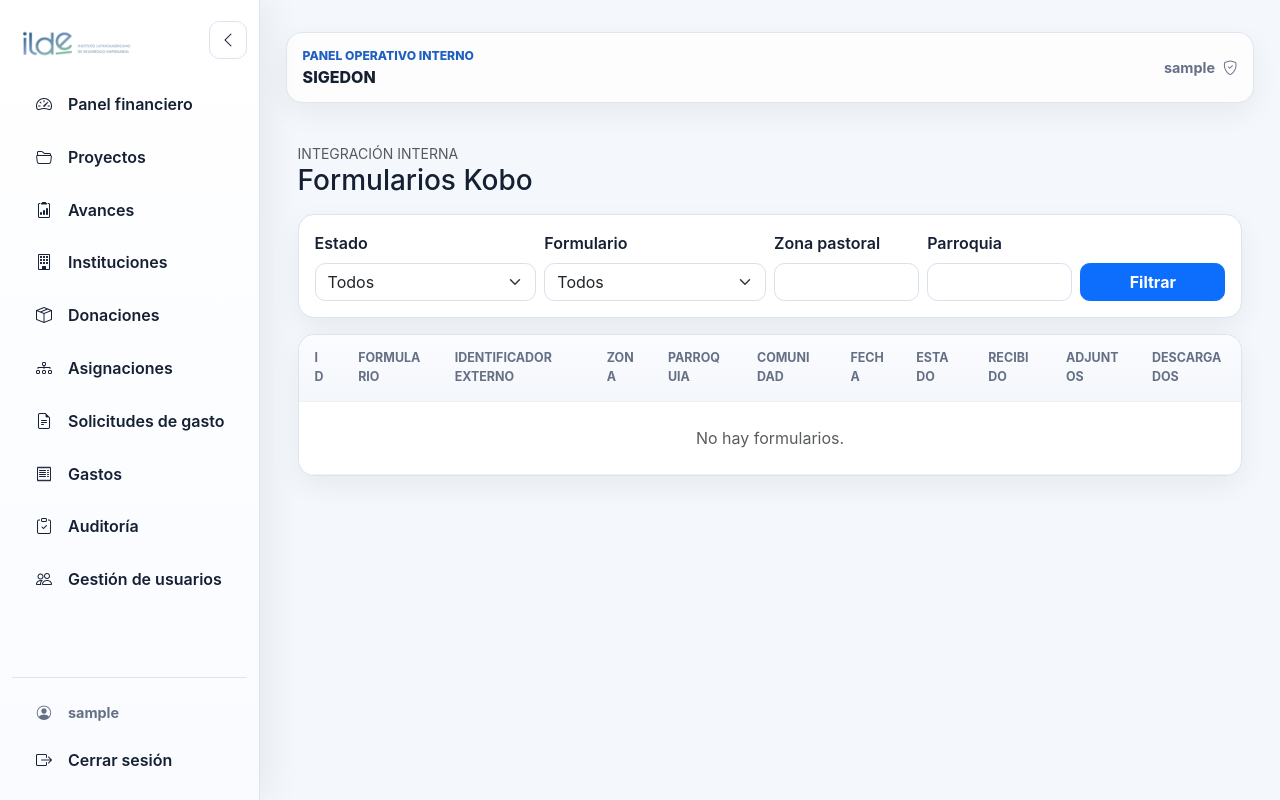
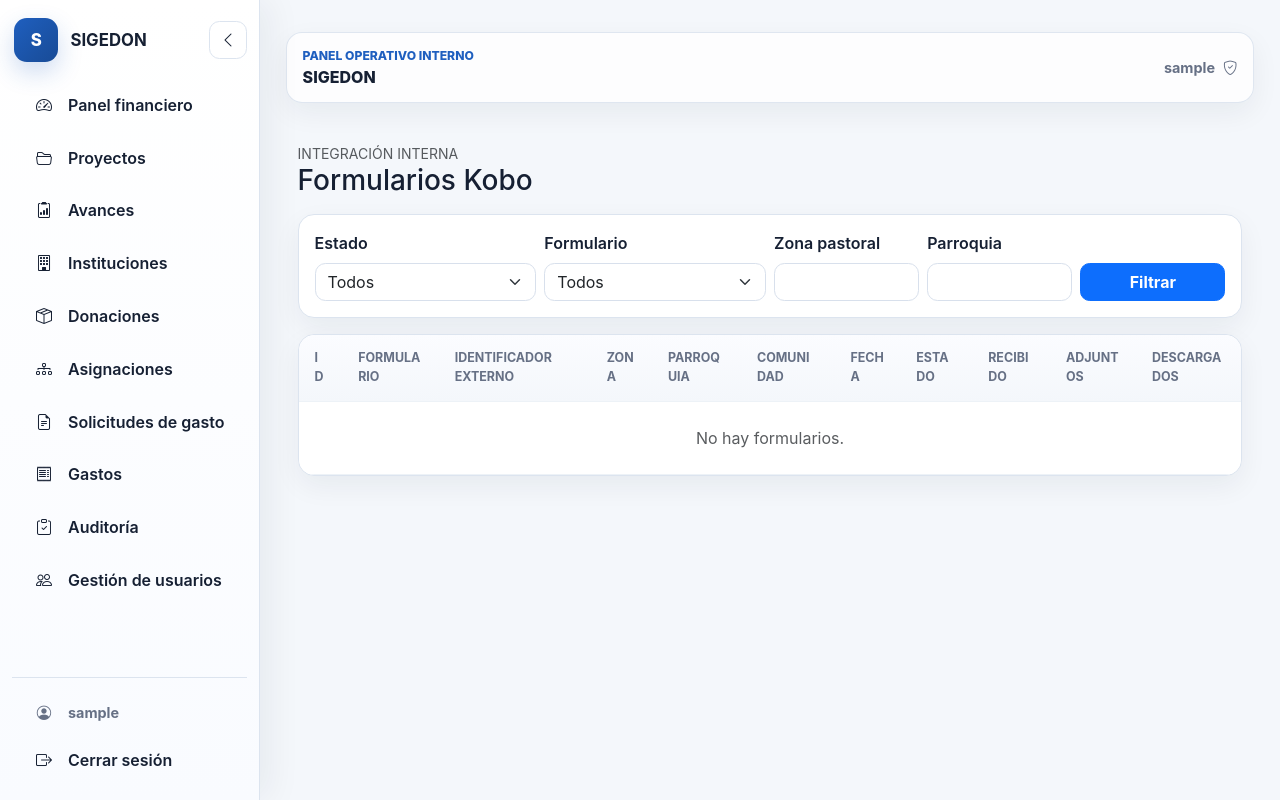
Before and after one commit to jdcamargo2/donation-system, a Django app: page /panel/integrations/kobo/submissions/ in a window 1280 px wide. Run offline with Django 5.2, Linux system fonts and the light colour scheme; the visitor is signed in with stand-in values (Sample User, id 1); data that the repository does not hold is empty; parts of the project's set-up code (start-up, migrations or seed data) failed here and were passed over; some libraries are stand-ins or nearby versions.

Commit message:
refactor(branding): remove organization-specific identity

```diff
--- a/templates/base.html
+++ b/templates/base.html
@@ -28,24 +28,9 @@
     {% if user.is_authenticated %}
         <aside class="sigedon-sidebar" id="sigedonSidebar" aria-label="Navegación principal">
             <div class="sigedon-sidebar-header">
-                <a
-                    class="sigedon-brand text-decoration-none"
-                    href="{% url 'dashboard' %}"
-                    aria-label="ILDE · SIGEDON"
-                    title="ILDE · SIGEDON"
-                >
-                    <img
-                        class="sigedon-brand-logo sigedon-brand-logo-expanded"
-                        src="{% static 'web/img/logo_ilde.png' %}"
-                        alt=""
-                        decoding="async"
-                    >
-                    <img
-                        class="sigedon-brand-logo sigedon-brand-logo-collapsed"
-                        src="{% static 'web/img/logo_ilde_short.png' %}"
-                        alt=""
-                        decoding="async"
-                    >
+                <a class="sigedon-brand text-decoration-none" href="{% url 'dashboard' %}">
+                    <span class="sigedon-brand-mark">S</span>
+                    <span class="sigedon-brand-name">SIGEDON</span>
                 </a>
                 <button class="sigedon-collapse-button" type="button" aria-label="Colapsar navegación" title="Colapsar navegación" data-sidebar-toggle>
                     <i class="bi bi-chevron-left" aria-hidden="true"></i>
```
Also changed, not shown: static/web/img/logo_ilde.png (deleted), static/web/img/logo_ilde_short.png (deleted).
